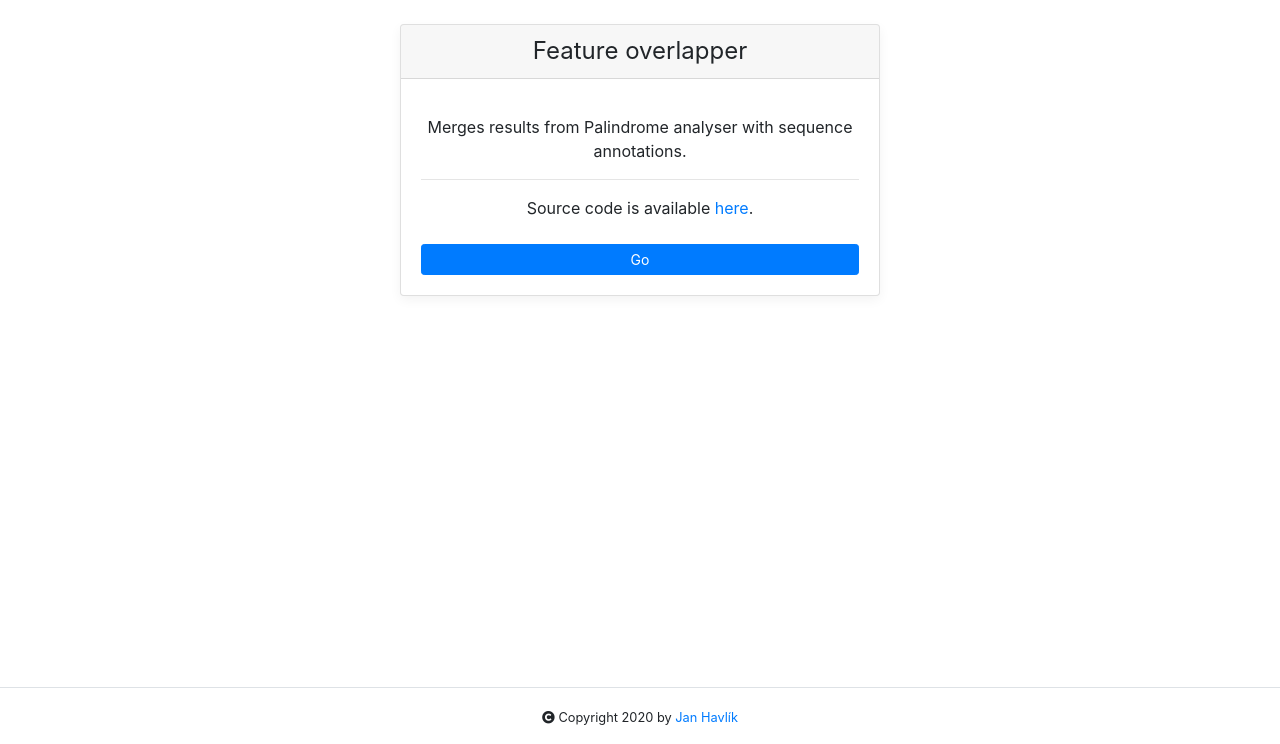
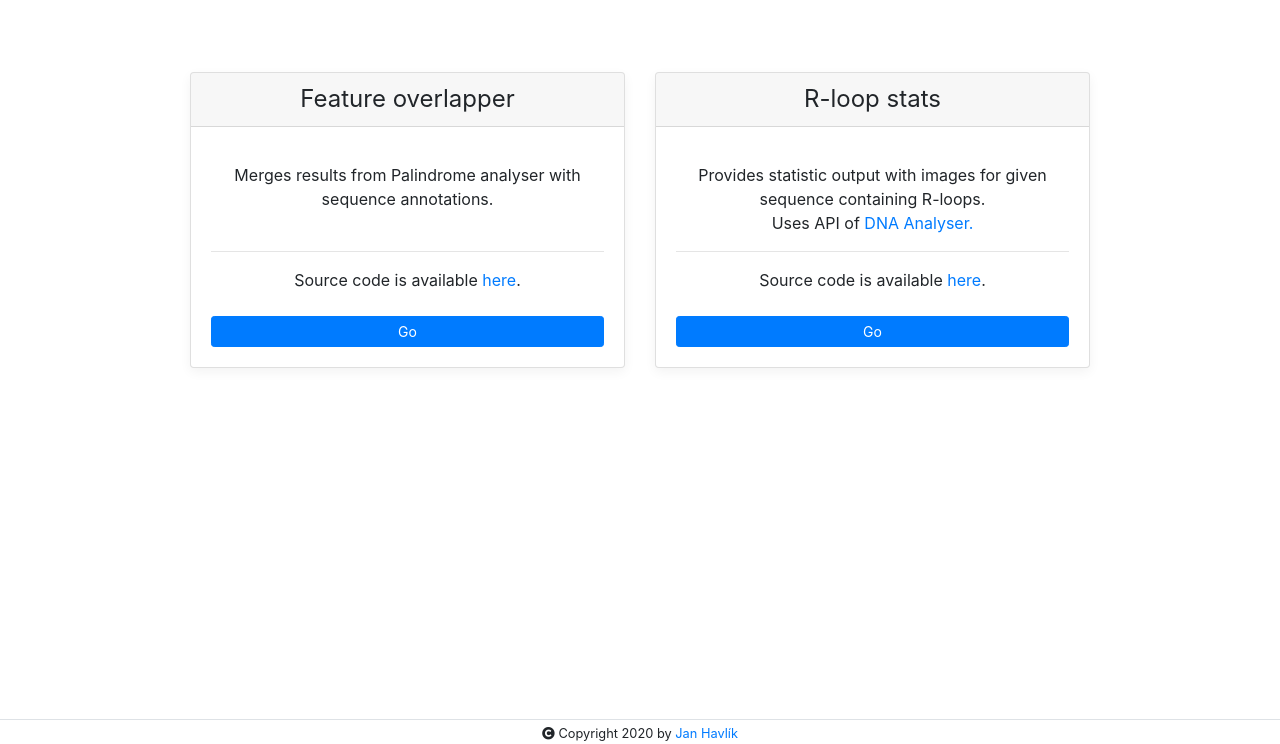
Before and after one commit to jan-havlik/feature-overlapper, a Flask app: page / in a window 1280 px wide. Shown: the part 56-800 px from the top of the page. Run offline with Flask 2, Linux system fonts and the light colour scheme; some libraries are stand-ins or nearby versions.

Commit message:
feat: rloop_stats init functionality

```diff
--- a/app/main.py
+++ b/app/main.py
@@ -4,6 +4,8 @@ import os
 import time
 from io import StringIO
 from zipfile import ZipFile
+from waiting import wait, TimeoutExpired
+import requests
 
 from flask import Flask, render_template, request, flash, redirect, url_for, send_from_directory, abort, Response
 from werkzeug.utils import secure_filename
@@ -18,6 +20,8 @@ from feature_overlapper.palindrome_loader import PalindromeLoader
 from feature_overlapper.aggregator import Aggregator
 from feature_overlapper.main import compare_results, zip_results
 from feature_overlapper.util import _COMPARISON_DIR
+
+from rloop_stats.main import login_to_analyser, import_sequence, wait_for_sequence, start_rloop_analysis
 
 @app.route("/")
 def welcome_page():
@@ -96,3 +100,57 @@ def feature_overlapper():
         return send_from_directory(app.config["UPLOAD_FOLDER"], filename="results.zip", as_attachment=True)
 
     return render_template('feature_overlapper.html')
+
+
+@app.route("/scripts/rloop-stats", methods=['GET', 'POST'])
+def rloop_stats():
+
+    if request.method == 'POST':
+
+        login = request.form["rloopStatsEmail"]
+        pwd = request.form["rloopStatsPassword"]
+        ref_seq = request.form["rloopStatsRefSeq"]
+
+        login_response = login_to_analyser(login, pwd)
+        app.logger.info(login_response)
+
+        if login_response.status_code != 201:
+            return render_template('rloop_stats.html', err_msg="DNA Analyser authentization failed.")
+
+        jwt_token = login_response.text
+
+        # store sequence on DNA analyser web
+        seq_id = import_sequence(f"Bioscripts_{ref_seq}", ref_seq, jwt_token)
+
+        if not seq_id:
+            return render_template('rloop_stats.html', err_msg="Sequence was not imported (bad RefSeq?).")
+
+        app.logger.info(seq_id)
+
+        headers = {
+            'Content-Type': 'application/json',
+            'Authorization': jwt_token
+        }
+
+        seq_created_predicate = lambda : wait_for_sequence(seq_id, headers)
+        try:
+            wait(seq_created_predicate, sleep_seconds=(1, 100))
+        except RuntimeError:
+            return render_template('rloop_stats.html', err_msg=f"Sequence with RefSeq {ref_seq} import FAILED.")
+        except TimeoutExpired:
+            return render_template('rloop_stats.html', err_msg="Timeout while waiting for sequence import (100 s)")
+        except AttributeError:
+            pass # already exists
+
+        app.logger.info(f"Sequence {seq_id} imported succesfully.")
+
+        stats, img = start_rloop_analysis(seq_id, headers)
+
+        return render_template('rloop_stats.html', stats=stats, filename=img)
+
+
+    return render_template('rloop_stats.html')
+
+@app.route("/files/graph/<filename>")
+def graph_download(filename):
+    return send_from_directory(app.config["UPLOAD_FOLDER"], filename=filename, as_attachment=True)
--- a/app/templates/footer.html
+++ b/app/templates/footer.html
@@ -1,8 +1,5 @@
-<footer class="border-top text-center pt-3 pb-3" style="position: absolute;
-left: 0 ; right: 0; bottom: 0; ">
-  <div class="row">
-    <div class="col-12 col-md">
+<footer class="border-top text-center footer fixed-bottom">
+  <div class="container">
       <small><i class="fas fa-copyright"></i> Copyright {{ year }} by <a href="mailto:jan.havlik@protonmail.com">Jan Havlík</a></small>
-    </div>
   </div>
 </footer>
--- a/app/templates/header.html
+++ b/app/templates/header.html
@@ -13,6 +13,7 @@
         </a>
         <div class="dropdown-menu" aria-labelledby="navbarDropdownMenuLink">
             <a class="dropdown-item" href="{{ url_for('feature_overlapper') }}">Feature overlapper</a>
+            <a class="dropdown-item" href="{{ url_for('rloop_stats') }}">Rloop stats</a>
         </div>
       </li>
       <li class="nav-item">
--- a/app/templates/index.html
+++ b/app/templates/index.html
@@ -1,14 +1,15 @@
 {% extends "base.html" %}
 {% block content %}
-<div class="card-deck mb-3 pt-4 text-center">
+<div class="card-deck mb-3 mt-5 pt-4 text-center mx-auto">
 
-  <div class="card mb-4 box-shadow mx-auto">
+  <div class="card mb-4 box-shadow">
     <div class="card-header script-card-header">
       <h4 class="my-0 font-weight-normal">Feature overlapper</h4>
     </div>
     <div class="card-body">
       <ul class="list-unstyled mt-3 mb-4">
         <li>Merges results from Palindrome analyser with sequence annotations.</li>
+        <br>
         <hr/>
         <li>Source code is available <a href="https://github.com/jan-havlik/bioscripts/tree/master/feature_overlapper">here</a>.</li>
       </ul>
@@ -18,5 +19,22 @@
     </div>
   </div>
 
+  <div class="card mb-4 box-shadow">
+    <div class="card-header script-card-header">
+      <h4 class="my-0 font-weight-normal">R-loop stats</h4>
+    </div>
+    <div class="card-body">
+      <ul class="list-unstyled mt-3 mb-4">
+        <li>Provides statistic output with images for given sequence containing R-loops.</li>
+        <li>Uses API of <a href="https://bioinformatika.pef.mendelu.cz">DNA Analyser.</a></li>
+        <hr/>
+        <li>Source code is available <a href="https://github.com/jan-havlik/bioscripts/tree/master/rloop_stats">here</a>.</li>
+      </ul>
+      <a href="{{ url_for('rloop_stats') }}">
+        <button type="button" class="btn btn-sm btn-block btn-primary">Go</button>
+      </a>
+    </div>
+  </div>
+
 </div>
 {% endblock %}
--- a/requirements.txt
+++ b/requirements.txt
@@ -1,2 +1,7 @@
 flask
 gunicorn
+matplotlib
+numpy
+pandas
+waiting
+requests
--- /dev/null
+++ b/rloop_stats/main.py
@@ -0,0 +1,249 @@
+import requests
+import json
+
+import numpy as np
+import pandas as pd
+import matplotlib.pyplot as plt
+
+from waiting import wait, TimeoutExpired
+# python3 -m pip install waiting
+# it is an exponential waiting library used for passive waiting until the given predicate is True
+
+ncbi_id = "NG_047107.1"
+name = "NRXN2"
+host = "https://bioinformatika.pef.mendelu.cz"
+headers = {'Content-Type': 'application/json'}
+
+# used as lambda expression for exponential waiting predicate
+def wait_for_analysis(analysis_id, headers):
+  analysis = requests.get("https://bioinformatika.pef.mendelu.cz/api/analyse/rloopr/"+ analysis_id +"/analysis", headers=headers, verify=False)
+  print(analysis.json())
+  return analysis.json()["batch"]["status"] == "FINISH"
+
+# used as lambda expression for exponential waiting predicate
+def wait_for_sequence(seq_id, headers):
+  print(f"Waiting for sequence {seq_id}")
+  analysis = requests.get(f"https://bioinformatika.pef.mendelu.cz/api/sequence/{seq_id}", headers=headers, verify=False)
+
+  if analysis.json().get("batch").get("status", "") == "FAILED":
+    raise RuntimeError
+
+  return analysis.json().get("batch").get("status", "") == "FINISH"
+
+def login_to_analyser(username, password):
+
+    # Get jwt token (api token) with login
+    resp = requests.put('https://bioinformatika.pef.mendelu.cz/api/jwt',
+        headers={'Content-Type': 'application/json'},
+        data=json.dumps({
+            'login': username,
+            'password': password
+        })
+    , verify=False) # dev has invalid cert
+
+    return resp
+
+def import_sequence(seq_name, ncbi_id, jwt_token):
+
+  # add authorization key to headers
+  headers["Authorization"] = jwt_token
+
+  # Import Human chromozome Y (NC_000024)
+  sequence = {
+    "circular": True,
+    "ncbis": [
+      {
+        "circular": True,
+        "name": seq_name,
+        "ncbiId": ncbi_id,
+        "tags": [
+          "rloop",
+          "api"
+        ],
+        "type": "DNA"
+      }
+    ],
+    "tags": [
+      "rloop",
+      "api"
+    ],
+    "type": "DNA"
+  }
+
+  request = requests.post(
+      'https://bioinformatika.pef.mendelu.cz/api/sequence/import/ncbi',
+      data=json.dumps(sequence),
+      headers=headers,
+      verify=False
+  )
+
+  if request.status_code != 201:
+      return None
+
+  json_request = request.json()
+  sequence_id = json_request["items"][0]["id"]
+
+  return sequence_id
+
+  try:
+    predicate = lambda : json_request["batches"] == {}
+    wait(predicate, sleep_seconds=(1, 100))
+  except TimeoutExpired:
+    print("Timeout for sequence upload exceeded.")
+    exit(1)
+
+def start_rloop_analysis(seq_id, headers):
+  # proceed with R-loop-R analysis, setup the parameters
+  rloopr = {
+      "rizModel": [0],
+      "sequence": seq_id,
+      "tags": [
+          "rloop",
+          "api"
+      ]
+  }
+
+  # Initialize the analysis
+  request = requests.post(
+      'https://bioinformatika.pef.mendelu.cz/api/analyse/rloopr',
+      data=json.dumps(rloopr),
+      headers=headers,
+      verify=False
+  )
+  analysis_id = request.json()["payload"]["id"]
+
+  try: # waiting for the analysis batch to finish
+    predicate = lambda : wait_for_analysis(analysis_id, headers)
+    wait(predicate, sleep_seconds=(1, 100))
+  except TimeoutExpired:
+    print("Timeout for sequence upload exceeded.")
+    exit(1)
+
+
+  finished = requests.get("https://bioinformatika.pef.mendelu.cz/api/analyse/rloopr/"+ analysis_id +"/analysis", headers=headers, verify=False)
+
+  data = requests.get("https://bioinformatika.pef.mendelu.cz/api/analyse/rloopr/"+ analysis_id +"/rloopr.csv", headers=headers, verify=False)
+
+  rows = data.text.split("\n")
+  parsed = []
+  for row in rows:
+    stripped_row = row.replace('"', "")
+    parsed.append(stripped_row.split("\t"))
+
+  parsed = parsed[1:-1]
+
+  df = pd.DataFrame(parsed, columns =['id', 'Start', 'End', 'Riz', 'RizG', 'Linker', 'Rez', 'Model', 'Strand', 'RloopG', '3G', '4G', '5G'])
+
+  # type casting
+  df["RizG"] = df["RizG"].astype(float)
+  df["RloopG"] = df["RloopG"].astype(float)
+  df["3G"] = df["3G"].astype(float)
+  df["4G"] = df["4G"].astype(float)
+  df["5G"] = df["5G"].astype(float)
+
+  df["Start"] = df["Start"].astype(int)
+  df["End"] = df["Start"] + df["End"].astype(int) # it is actuallt length
+
+
+  statistics = {
+    "analysis_name": "",
+    "analysis_start": 0,
+    "analysis_end": 0,
+    "analysis_total": 0,
+    "RizG": {
+      "avg": 0.0,
+      "max": 0.0,
+      "min": 0.0
+    },
+    "RloopG": {
+      "avg": 0.0,
+      "max": 0.0,
+      "min": 0.0
+    },
+    "3G": {
+      "avg": 0,
+      "max": 0,
+      "min": 0,
+      "sum": 0
+    },
+    "4G": {
+      "avg": 0,
+      "max": 0,
+      "min": 0,
+      "sum": 0
+    },
+    "5G": {
+      "avg": 0,
+      "max": 0,
+      "min": 0,
+      "sum": 0
+    }
+  }
+
+  statistics["analysis_name"] = df.iloc[0]["id"]
+  statistics["analysis_start"] = df.iloc[0]["Start"]
+
+  statistics["analysis_end"] = df.iloc[-1]["End"] # extra newline at the end
+  statistics["analysis_total"] = len(df)
+  statistics["RizG"]["avg"] = "{:.2}".format(df["RizG"].mean())
+  statistics["RizG"]["max"] = "{:.2}".format(df["RizG"].max())
+  statistics["RizG"]["min"] = "{:.2}".format(df["RizG"].min())
+
+  statistics["RloopG"]["avg"] = "{:.2}".format(df["RloopG"].mean())
+  statistics["RloopG"]["max"] = "{:.2}".format(df["RloopG"].max())
+  statistics["RloopG"]["min"] = "{:.2}".format(df["RloopG"].min())
+
+  statistics["3G"]["avg"] = int(df["3G"].mean())
+  statistics["3G"]["max"] = int(df["3G"].max())
+  statistics["3G"]["min"] = int(df["3G"].min())
+  statistics["3G"]["sum"] = int(df["3G"].sum())
+
+  statistics["4G"]["avg"] = int(df["4G"].mean())
+  statistics["4G"]["max"] = int(df["4G"].max())
+  statistics["4G"]["min"] = int(df["4G"].min())
+  statistics["4G"]["sum"] = int(df["4G"].sum())
+
+  statistics["5G"]["avg"] = int(df["5G"].mean())
+  statistics["5G"]["max"] = int(df["5G"].max())
+  statistics["5G"]["min"] = int(df["5G"].min())
+  statistics["5G"]["sum"] = int(df["5G"].sum())
+
+  # get sequence info
+  seq = requests.get("https://bioinformatika.pef.mendelu.cz/api/analyse/rloopr/"+ analysis_id + "/analysis", headers=headers, verify=False)
+  sequence_id = seq.json()["payload"]["sequenceId"]
+  seq_title = seq.json()["payload"]["title"]
+
+  seq_data = seq = requests.get("https://bioinformatika.pef.mendelu.cz/api/sequence/"+ sequence_id, headers=headers, verify=False)
+  seq_len = seq_data.json()["payload"]["length"]
+  one_percent = seq_len / 100
+
+  heatmap = []
+
+
+  for i in range(0,100):
+    relative_start = int(i * one_percent)
+    relative_end = int(relative_start + 1 + one_percent)
+    heatmap.append(len(df.loc[(df['Start'] >= relative_start) & (df['End'] <= relative_end)]))
+
+  hist_df = pd.DataFrame(np.array(heatmap), columns=["R-loop count"])
+  plt.rcParams["figure.figsize"] = 5,2
+
+  x = np.array([i for i in range(0,100)])
+  y = np.array(heatmap)
+
+  fig, (ax,ax2) = plt.subplots(nrows=2, sharex=True)
+
+  extent = [x[0]-(x[1]-x[0])/2., x[-1]+(x[1]-x[0])/2.,0,1]
+  ax.imshow(y[np.newaxis,:], cmap="plasma", aspect="auto", extent=extent)
+  ax.set_yticks([])
+  ax.set_xlim(extent[0], extent[1])
+
+  ax2.plot(x,y)
+  plt.xlabel("Délka sekvence [%]")
+  plt.ylabel("Počet R-loop [N]")
+  plt.title(seq_title)
+
+  plt.tight_layout()
+  plt.savefig(f'/tmp/{seq_title}.png')
+
+  return (statistics, f'{seq_title}.png')
```
Also changed, not shown: app/templates/rloop_stats.html (added, +149 -0 lines), rloop_stats/__init__.py (added), 1 other file.
